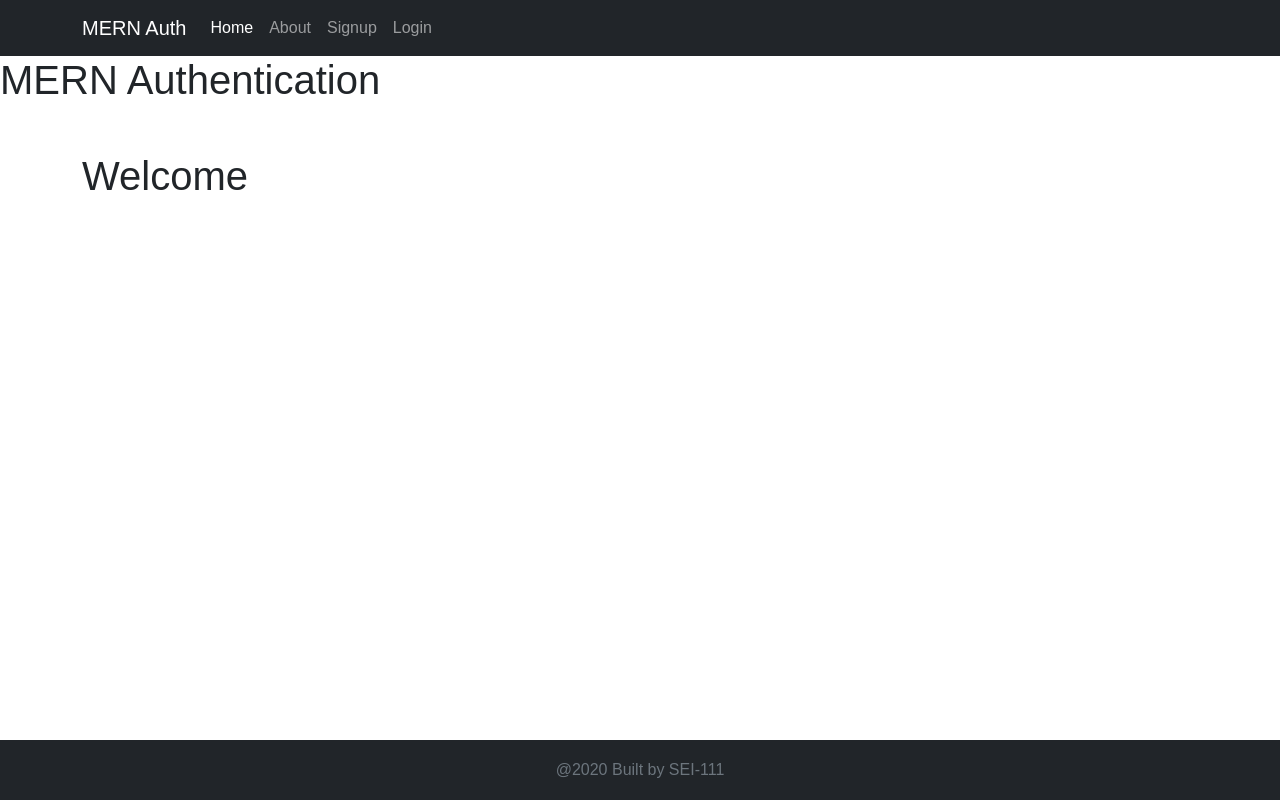
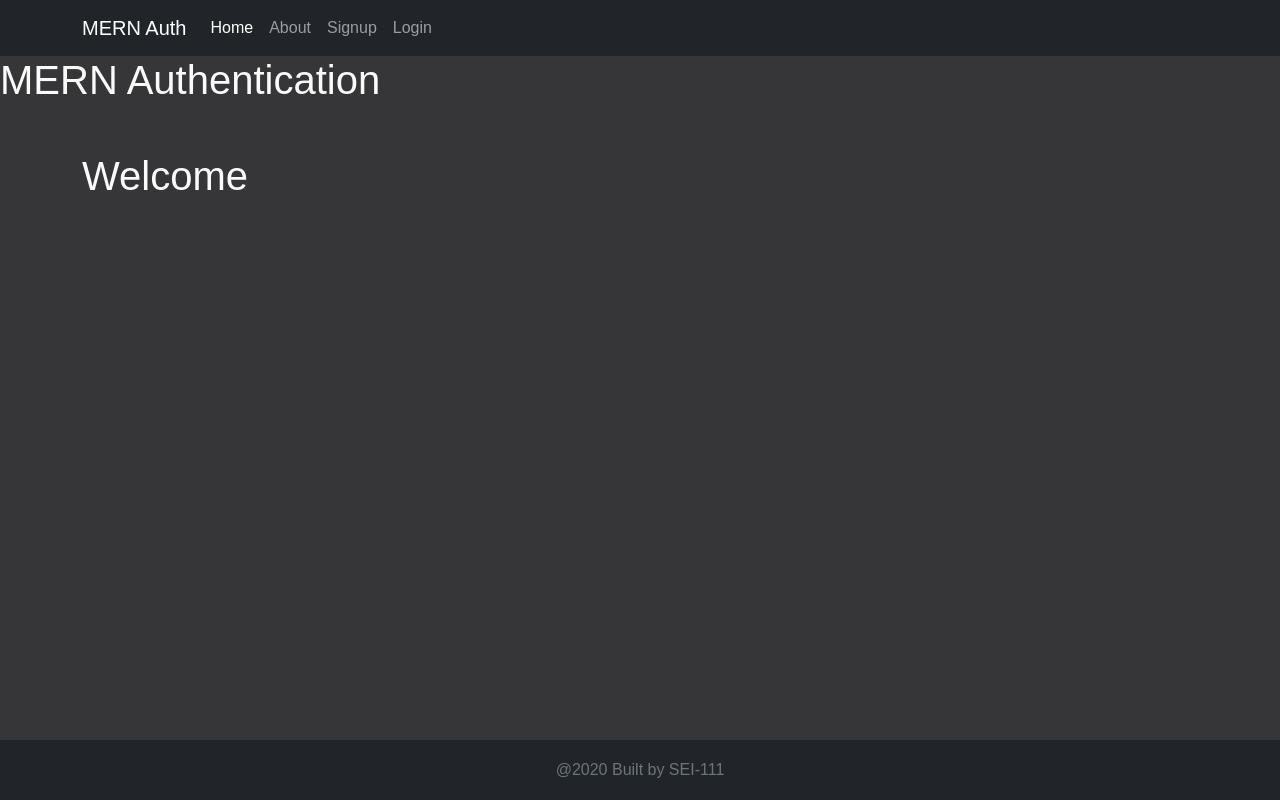
Before and after one commit to josh-W42/crane2.0_frontend, a React (Create React App) app: page / in a window 1280 px wide. Built offline with nearby package versions, Linux system fonts and the light colour scheme; no server answers.

Commit message:
added styled components for light and dark theming

```diff
--- a/src/App.js
+++ b/src/App.js
@@ -6,8 +6,9 @@ import setAuthToken from './utils/setAuthToken';
 import io from 'socket.io-client';
 import axios from "axios";
 
-import { createMuiTheme, ThemeProvider } from '@material-ui/core/styles';
-import CssBaseline from '@material-ui/core/CssBaseline';
+import { ThemeProvider } from 'styled-components';
+import { lightTheme, darkTheme } from './utils/theme';
+import { GlobalStyles } from './utils/global';
 
 // CSS
 import './App.css';
@@ -39,26 +40,15 @@ const PrivateRoute = ({ component: Component, ...rest }) => {
   }} />
 };
 
-// finds the theme preference if they set it before.
-const themePreference = () => {
-  if (localStorage.getItem('theme')) {
-    return localStorage.getItem('theme') === 'Dark' ? true : false;
-  }
-  return false
-}
-
 function App() {
   // Set state values
 
   const [currentUser, setCurrentUser] = useState('');
   const [isAuthenticated, setIsAuthenticated] = useState(true);
-  const [darkModeEnabled, setDarkModeEnabled] = useState(themePreference());
+  const [theme, setTheme] = useState('dark');
 
   useEffect(() => {
-    // We can check if a user is authenticated if there is a token avalible in localstorage
-    // We do this every time the app is mounted.
     let token;
-
     const localToken = localStorage.getItem('jwtToken');
 
     if (!localToken) {
@@ -100,21 +90,11 @@ function App() {
     }
   }
 
-  // Themeing
-  const theme = React.useMemo(
-    () =>
-      createMuiTheme({
-        palette: {
-          type: darkModeEnabled ? 'dark' : 'light',
-        },
-      }),
-    [darkModeEnabled],
-  );
-
   return (
     <div className="App">
-      <ThemeProvider theme={theme}>
-        <Navbar handleLogout={handleLogout} isAuth={isAuthenticated} />
+      <ThemeProvider theme={theme === 'light' ? lightTheme : darkTheme}>
+        <GlobalStyles />
+        <Navbar theme={theme} handleLogout={handleLogout} isAuth={isAuthenticated} />
         <h1>MERN Authentication</h1>
         <div className="container mt-5">
           <Switch>
--- /dev/null
+++ b/src/utils/global.js
@@ -0,0 +1,14 @@
+import { createGlobalStyle } from 'styled-components';
+
+export const GlobalStyles = createGlobalStyle`
+  *,
+  *::after,
+  *::before {
+    box-sizing: border-box;
+  }
+
+  body {
+    align-items: center;
+    background: ${({ theme }) => theme.body};
+    color: ${({ theme }) => theme.text};
+  }`
--- /dev/null
+++ b/src/utils/theme.js
@@ -0,0 +1,14 @@
+// Custom theming for styled components
+export const lightTheme = {
+  body: '#E2E2E2',
+  text: '#363537',
+  toggleBorder: '#FFF',
+  gradient: 'linear-gradient(#39598A, #79D7ED)',
+}
+
+export const darkTheme = {
+  body: '#363537',
+  text: '#FAFAFA',
+  toggleBorder: '#6B8096',
+  gradient: 'linear-gradient(#091236, #1E215D)',
+}
```
